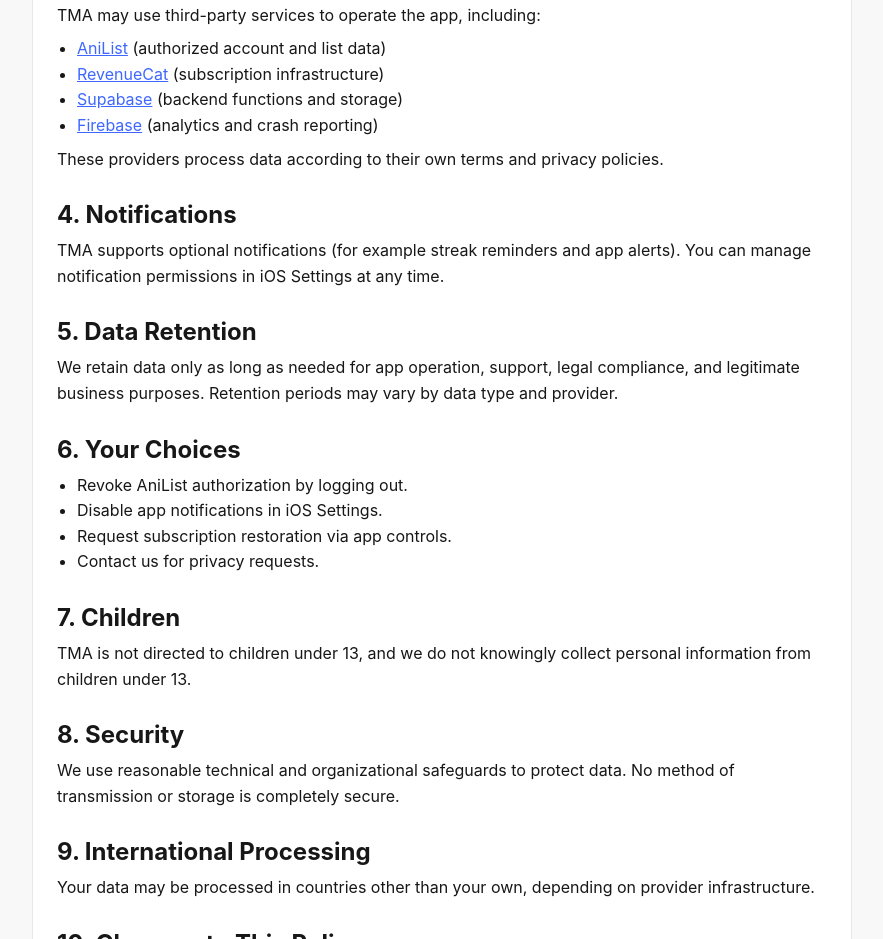
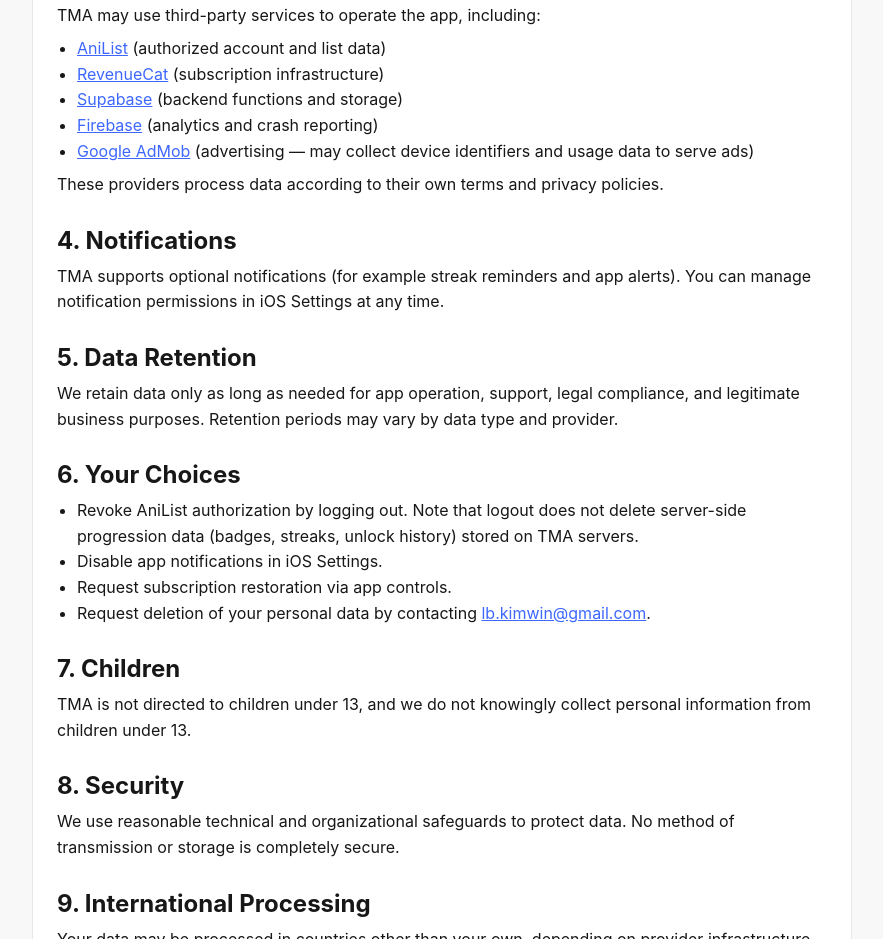
Before and after one commit to Kimwin/tma-support, a plain HTML site: page tma-privacy-policy.html in a window 1280 px wide. Shown: the part 791-1730 px from the top of the page, without its empty margins (198-1081 px from the left). Drawn offline with Linux system fonts and the light colour scheme.

Commit message:
Update privacy policy with AdMob and AniList details
Added Google AdMob to the list of third-party services and clarified AniList authorization revocation.

```diff
--- a/tma-privacy-policy.html
+++ b/tma-privacy-policy.html
@@ -139,6 +139,7 @@
       <li><a href="https://www.revenuecat.com" target="_blank" rel="noopener noreferrer">RevenueCat</a> (subscription infrastructure)</li>
       <li><a href="https://supabase.com" target="_blank" rel="noopener noreferrer">Supabase</a> (backend functions and storage)</li>
       <li><a href="https://firebase.google.com" target="_blank" rel="noopener noreferrer">Firebase</a> (analytics and crash reporting)</li>
+      <li><a href="https://admob.google.com" target="_blank" rel="noopener noreferrer">Google AdMob</a> (advertising — may collect device identifiers and usage data to serve ads)</li>
     </ul>
     <p>These providers process data according to their own terms and privacy policies.</p>
 
@@ -156,10 +157,10 @@
 
     <h2>6. Your Choices</h2>
     <ul>
-      <li>Revoke AniList authorization by logging out.</li>
+      <li>Revoke AniList authorization by logging out. Note that logout does not delete server-side progression data (badges, streaks, unlock history) stored on TMA servers.</li>
       <li>Disable app notifications in iOS Settings.</li>
       <li>Request subscription restoration via app controls.</li>
-      <li>Contact us for privacy requests.</li>
+      <li>Request deletion of your personal data by contacting <a href="mailto:lb.kimwin@gmail.com">lb.kimwin@gmail.com</a>.</li>
     </ul>
 
     <h2>7. Children</h2>
```
